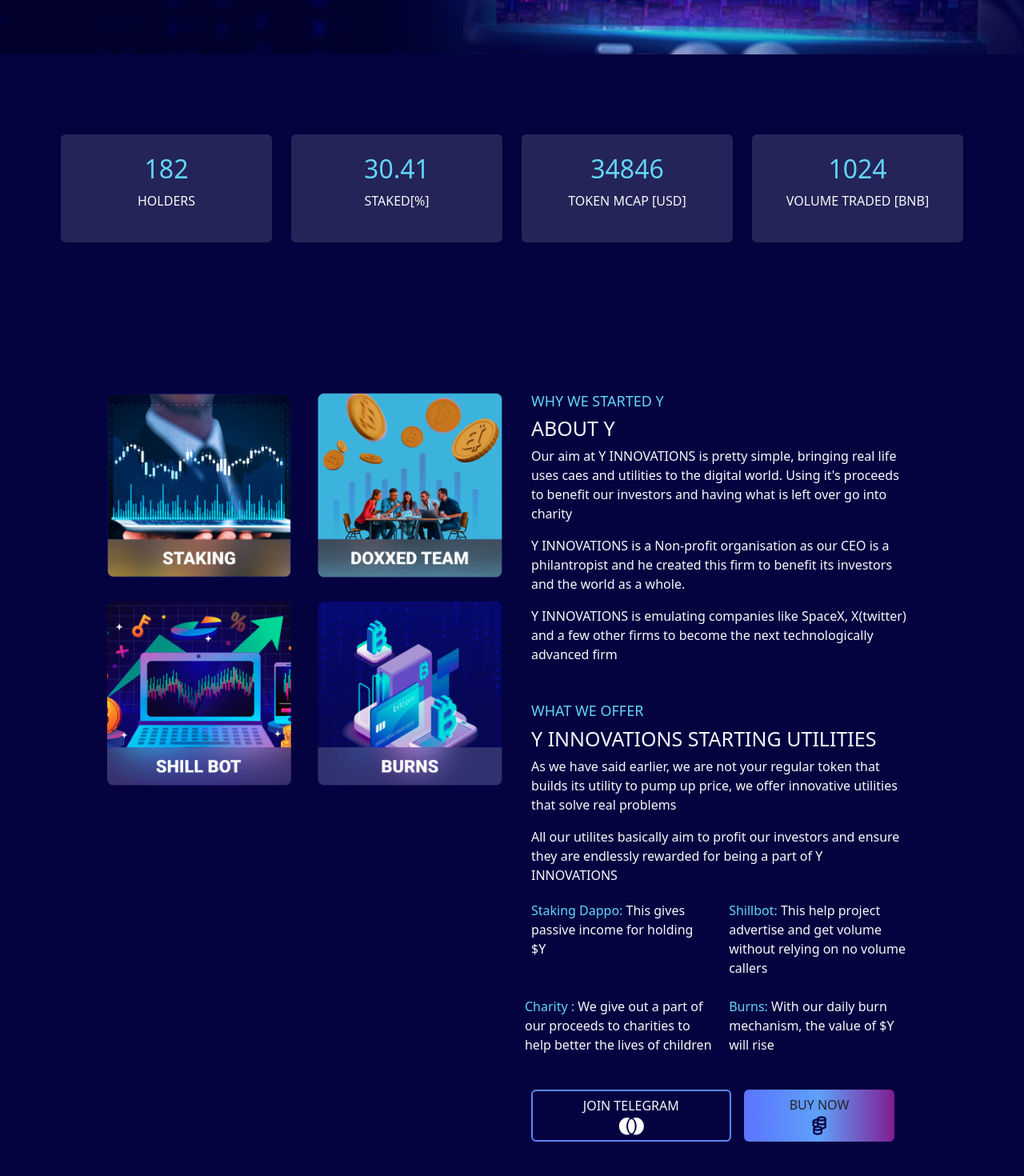
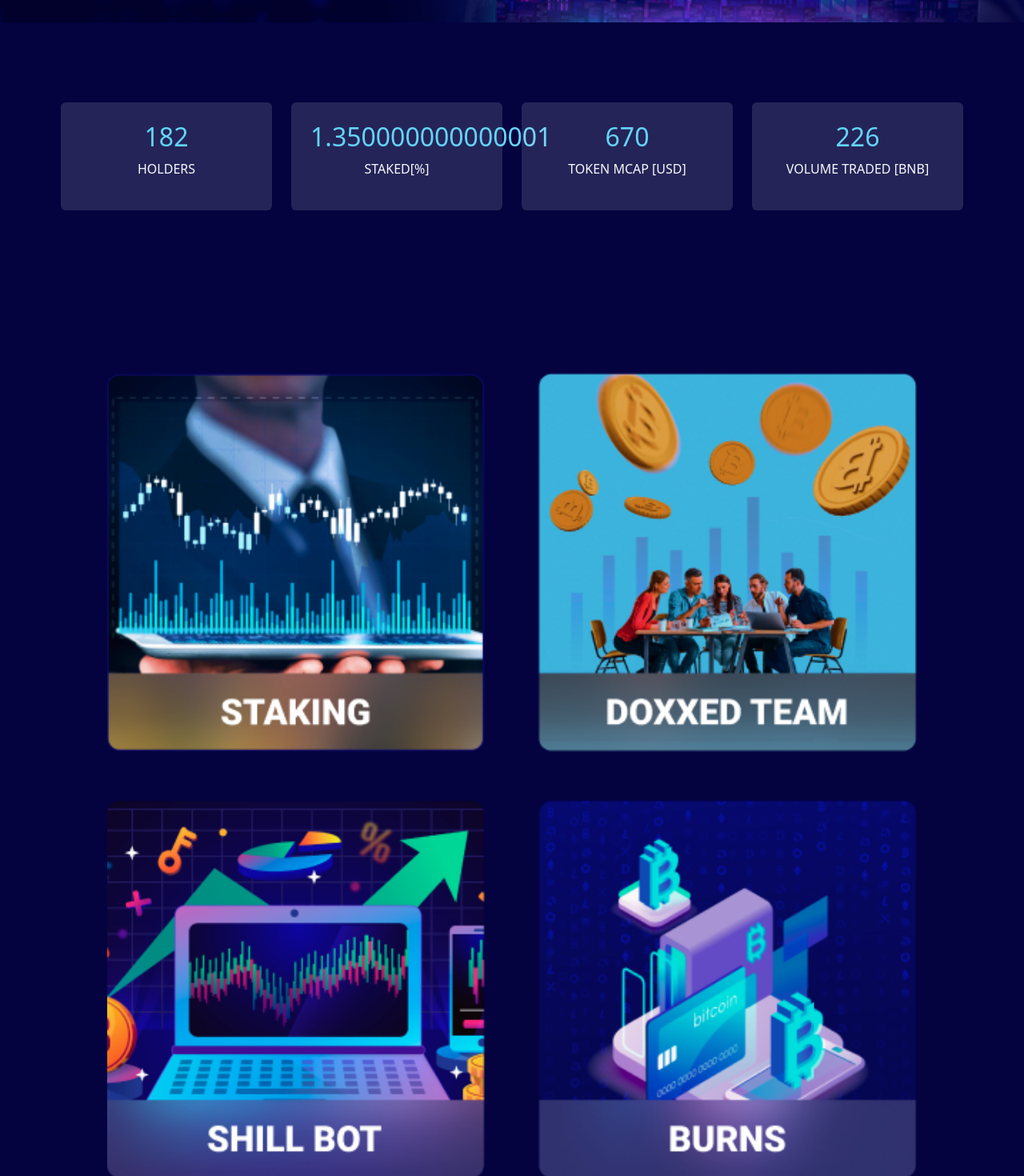
Before and after one commit to EniolaOpakunle/Y-INNOVATION, a React (Vite) app: page / in a window 1280 px wide. Shown: the part 600-2070 px from the top of the page at 80% size. Built offline with nearby package versions, Linux system fonts and the light colour scheme.

Commit message:
animated the ratings

```diff
--- a/src/App.css
+++ b/src/App.css
@@ -1,3 +1,7 @@
+.size{
+  width: var(--width);
+  margin: auto;
+}
 /* navbar */
 .navbar-brand{
   margin-top: -20px !important;
@@ -88,6 +92,16 @@ nav li a{
 }
 .about h3{
   font-size: 25px;
+}
+.about .utility1{
+  border-bottom: thin solid rgba(2, 64, 184, 1);
+  border-right: thin solid rgba(2, 64, 184, 1);
+}
+.about .utility2{
+  border-bottom: thin solid rgba(2, 64, 184, 1);
+}
+.about .utility3{
+  border-right: thin solid rgba(2, 64, 184, 1);;
 }
 /* roadmap */
 .roadmap{
@@ -428,3 +442,222 @@ nav li a{
     padding: 6px 10px 6px 10px !important;
   }
 }
+
+@media (min-width: 768px){
+  .size{
+    width: 90% !important;
+    margin: auto;
+  }
+  /* navbar */
+  .navbar-brand{
+    margin-top: -20px !important;
+    margin-right: 150px;
+    color: var(--secondaryColor1);
+  }
+  .navbar-toggler-icon{
+    background-color: white !important;
+  }
+  .btn-close{
+    background-color: white !important;
+  }
+  .nav-section{
+    text-transform: uppercase;
+    background-color: var(--primaryColor) !important;
+  }
+  .navbar{
+    padding: 20px 0 10px 0 !important;
+    display: flex !important;
+    align-items: center;
+  }
+  .navbar-nav{
+    justify-content: space-between;
+    /* color: var(--primaryColor); */
+  }
+  .offcanvas{
+    background-color: rgba(128, 128, 128, 0.185);
+    color: var(--secondaryColor1) ;
+  }
+  nav li a{
+    color: var(--secondaryColor1) !important;
+  }
+  .nav-buttons{
+    justify-content: space-around !important;
+  }
+  .navbar button{
+    color: var(--primaryColor) !important;
+    border: none;
+  }
+  /* main */
+  .header{
+    background-image: url('./assets/images/main-background.png');
+    width: 100%;
+    background-size: cover;
+    background-repeat: no-repeat;
+    height: 100%;
+  }
+  .main{
+    padding: 70px 0 40px 0 !important;
+  }
+  .main .text1{
+    color:rgba(2, 64, 184, 1) ;
+  }
+  .main .text2{
+    color: var(--secondaryColor1);
+  }
+  .main .text{
+    font-size: 18px;
+  }
+  .main .btn1, .about .btn1, .community .btn1{
+    border: 2px solid rgba(92, 136, 251, 1);
+  }
+
+  /* rating */
+  .rating{
+    background-color: rgba(4, 3, 64, 1);
+    padding: 100px 0 100px 0;
+    margin-top: -40px;
+
+  }
+  .rating .box, .roadmap .box {
+    background-color:rgba(217, 217, 217, 0.15);
+    box-shadow: 1px 1px rgba(0, 0, 0, 0.14);
+  }
+  .rating .box h2{
+    color: var(--secondaryColor1);
+  }
+  .rating .box{
+    /* margin-bottom: 20px !important; */
+    padding: 0;
+    margin-bottom: 20px;
+  }
+  .rating .row{
+    display: flex !important;
+  }
+
+  /* about */
+  .about{
+    background-color: var(--backgroundColor);
+    padding: 40px 0 50px 0;
+    margin-top: -5px;
+  }
+  .about .div1{
+    width: 100%;
+  }
+  .about .div2{
+    width: 100%;
+    padding: 0 !important;
+    /* margin-bottom: 20px; */
+  }
+  .about .title{
+    color: var(--secondaryColor1);
+  }
+  .about h4{
+    font-size: 18px !important;
+  }
+  .about h3{
+    font-size: 25px;
+  }
+  .about .utility1{
+    border-bottom: thin solid rgba(2, 64, 184, 1);
+    border-right: thin solid rgba(2, 64, 184, 1);
+  }
+  .about .utility2{
+    border-bottom: thin solid rgba(2, 64, 184, 1);
+  }
+  .about .utility3{
+    border-right: thin solid rgba(2, 64, 184, 1);;
+  }
+  /* roadmap */
+  .roadmap{
+    background-color: var(--backgroundColor) ;
+    padding: 60px 0 50px 0;
+    margin-top: -15px !important;
+  }
+  .roadmap .title1 , .team .title1, .fag .title1{
+    font-size: 23px;
+    font-weight: 700 !important;
+  }
+  .roadmap .title2 , .team .title2, .fag .title2{
+    color: var(--secondaryColor1);
+    font-size: 20px;
+  }
+  .roadmap .subtitle{
+    color: var(--secondaryColor2);
+    font-weight: 500;
+  }
+  .roadmap .box div:first-child{
+    height: 30px;
+    margin-top: -15px !important;
+    position: absolute !important;
+  }
+  .roadmap .box div:last-child{
+    margin-top: -40px;
+  }
+  .roadmap .box{
+    margin-bottom: 40px;
+  }
+
+  /* team */
+  .team{
+    background-color: var(--backgroundColor);
+    padding: 60px 0 50px 0;
+    margin: -10px;
+  }
+  .team .box{
+    background-image: linear-gradient(to bottom, rgba(92, 136, 251, 1),rgba(88, 174, 234, 1),rgba(114, 86, 191, 1));
+  }
+  .team .box p{
+    color: var(--secondaryColor2);
+  }
+  .team .title{
+    font-size: 18px;
+  }
+  .team .col-lg-4 .box{
+    height: 550px;
+  }
+  .team .box p{
+    font-size: 12px;
+  }
+
+  /* fag */
+  .fag{
+    background-color: var(--backgroundColor);
+    padding: 80px 0 100px 0;
+  }
+  .fag .box{
+    background-color: rgba(217, 217, 217, 0.28);
+  }
+  .fag .box h4{
+    font-size: 18px;
+  }
+
+  /* community */
+  .community{
+    background-image: linear-gradient( rgba(4, 3, 64, 0.836), rgba(4, 3, 64, 0.836)), url('./assets/images/community.png');
+    background-size: cover;
+    padding: 100px 0 100px 0;
+  }
+  .community .title1{
+    font-size: 25px;
+    font-weight: 600;
+  }
+  .community .title2{
+    font-weight: 500;
+  }
+
+  /* footer */
+  .footer{
+    background-image: linear-gradient(rgb(4, 3, 64), rgba(4, 3, 64, 0.836)),  url('./assets/images/footer.png');
+    background-size: cover;
+    padding: 80px 0 0 0;
+  }
+  .footer .social-media div{
+    background-color: rgba(217, 217, 217, 0.3);
+    margin: 10px;
+    padding: 10px;
+    border-radius: 5px;
+  }
+  .attribution{
+    border-top: thin solid rgba(2, 64, 184, 1);
+  }
+}
--- a/src/components/About.jsx
+++ b/src/components/About.jsx
@@ -6,10 +6,10 @@ import aboutImg from '../assets/images/about.png'
 function About() {
   return (
     <div className='about text-light' id='about'>
-      <div className=' py-5 background size' >
+      <div className=' py-5 size' >
         <div className='size row justify-content-space-between'>
           <div className='col-lg-6 div1'>
-            <div className=' w-100'>
+            <div className=' w-100 pb-5'>
               <img src={aboutImg} alt="" className='w-100'/>
             </div>
           </div>
@@ -28,12 +28,12 @@ function About() {
               <p>All our utilites basically aim to profit our investors and ensure they are endlessly rewarded for being a part of Y INNOVATIONS</p>
             </div>
             <div className='row utility pb-4'>
-              <div className='col-6 pr-1 utility1'>
+              <div className='col-6 p-1 utility1'>
                 <div className=" utility-div pt-1">
                     <p><span className='title'>Staking Dappo: </span> This gives passive income for holding $Y</p>
                 </div>
               </div>
-              <div className='col-6 pr-1 utility2'>
+              <div className='col-6 pr-1 pt-1 utility2'>
                 <div className=" utility-div pt-1">
                     <p><span className='title'>Shillbot:</span> This help project advertise and get volume without relying on no volume callers</p>
                 </div>
@@ -49,7 +49,7 @@ function About() {
                 </div>
               </div>
             </div>
-            <div className='btn-div d-flex'>
+            <div className='btn-div d-flex mt-3'>
               <button className='btn btn1 px-5 text-light'>JOIN TELEGRAM <img src= {joinImg} alt="" /></button>
               <button className='btn px-5 mx-3 button1'>BUY NOW <img src={buyImg} alt="" /></button>
             </div>
--- a/src/components/Footer.jsx
+++ b/src/components/Footer.jsx
@@ -6,7 +6,7 @@ import github from '../assets/images/github.png'
 
 function Footer() {
   return (
-    <div className='footer background  w-100 text-light text-center'>
+    <div className='footer background w-100 text-light text-center'>
         <div className='size py-3'>
             <div>
                 <p>Y-INNOVATION</p>
--- a/src/components/Main.jsx
+++ b/src/components/Main.jsx
@@ -9,7 +9,7 @@ function Main() {
         <Navbar/>
         <div className="main size pt-5">
           <div className='row mt-5 py-4'>
-            <div className='col-lg-5 py-4'>
+            <div className='col-lg-5  col-md-9 py-4'>
               <h3 className='text1'>OUR TOKEN IS <span className='text-light'>LIVE !!!</span></h3>
               <h1 className='text2 mt-3'>THIS IS WHERE <span className=''>CRYPTO</span> MEETS INNOVATION AND CHARITY</h1>
               <p className=' my-4 text-light text'>Y INNOVATIONS is not just a crypto project, it is a franchise made to revolutionize the crypto as we see it, bringing you real use case utilities and pivoting from the crypto markets into the stock markets</p>
--- a/src/components/Ratings.jsx
+++ b/src/components/Ratings.jsx
@@ -1,30 +1,95 @@
 import React from 'react'
+import { useState, useEffect } from 'react'
 
 function Ratings() {
+    const endHolder = 182
+    const endStake = 30.41;
+    const endToken = 34846;
+    const endBnb = 1024;
+    const [holder, setHolder] = useState(0);
+    const [stake, setStake] = useState(0);
+    const [token, setToken] = useState(0);
+    const [bnb, setBnb] = useState(0);
+
+    useEffect(() => {
+        const holderInterval = setInterval(() => {
+            setHolder((prevCount) => {
+                if (prevCount < endHolder) {
+                    return prevCount + 1;
+                } else {
+                    clearInterval(holderInterval);
+                    return prevCount;
+                }
+            });
+        }, 20);
+
+        const stakeInterval = setInterval(() => {
+            setStake((prevCount) => {
+                if (prevCount < endStake) {
+                    return prevCount + 0.01; // Adjust the increment as needed
+                } else {
+                    clearInterval(stakeInterval);
+                    return prevCount;
+                }
+            });
+        }, 50); // Adjust the interval duration as needed
+
+        const tokenInterval = setInterval(() => {
+            setToken((prevCount) => {
+                if (prevCount < endToken) {
+                    return prevCount + 10; // Adjust the increment as needed
+                } else {
+                    clearInterval(tokenInterval);
+                    return prevCount;
+                }
+            });
+        }, 100); // Adjust the interval duration as needed
+
+        const bnbInterval = setInterval(() => {
+            setBnb((prevCount) => {
+                if (prevCount < endBnb) {
+                    return prevCount + 1; // Adjust the increment as needed
+                } else {
+                    clearInterval(bnbInterval);
+                    return prevCount;
+                }
+            });
+        }, 30); // Adjust the interval duration as needed
+
+        return () => {
+            clearInterval(holderInterval);
+            clearInterval(stakeInterval);
+            clearInterval(tokenInterval);
+            clearInterval(bnbInterval);
+        };
+    }, [endHolder, endStake, endToken, endBnb]);
+
+
+
   return (
     <div className='w-100 rating'>
         <div className='row size '>
-            <div className='col-lg-3 col-md-6 col-sm-6 '>
+            <div className='col-lg-3 col-md-6'>
                 <div className=' text-center box rounded py-4 px-4 text-light'>
-                    <h2 className=''>182</h2>
+                    <h2 className=''>{holder}</h2>
                     <p className='title'>HOLDERS</p>
                 </div>
             </div>
-            <div className='col-lg-3 col-md-6 col-sm-6 '>
+            <div className='col-lg-3 col-md-6'>
                 <div className=' text-center box rounded py-4 px-4 text-light'>
-                    <h2 className=''>30.41</h2>
+                    <h2 className=''>{stake}</h2>
                     <p className='title'>STAKED[%]</p>
                 </div>
             </div>
-            <div className='col-lg-3 col-md-6 col-sm-6'>
+            <div className='col-lg-3 col-md-6'>
                 <div className='text-center box rounded py-4 px-4 text-light'>
-                    <h2 className='' >34846</h2>
+                    <h2 className='' >{token}</h2>
                     <p className='title'>TOKEN MCAP [USD]</p>
                 </div>
             </div>
-            <div className='col-lg-3 col-md-6 col-sm-6'>
+            <div className='col-lg-3 col-md-6'>
                 <div className='text-center box rounded py-4 px-4 text-light'>
-                    <h2 className=''>1024</h2>
+                    <h2 className=''>{bnb}</h2>
                     <p className='title'>VOLUME TRADED [BNB]</p>
                 </div>
             </div>
--- a/src/index.css
+++ b/src/index.css
@@ -8,10 +8,7 @@
 body{
   width: 100%;
 }
-.size{
-  width: var(--width);
-  margin: auto;
-}
+
 .button1{
   background-image: linear-gradient(to right, rgba(90, 116, 252, 1),rgba(95, 161, 250, 1),rgba(129, 28, 146, 1));
   border: none;
```
Also changed, not shown: src/components/Roadmap.jsx (+4 -4 lines), src/components/Team.jsx (+6 -6 lines).
